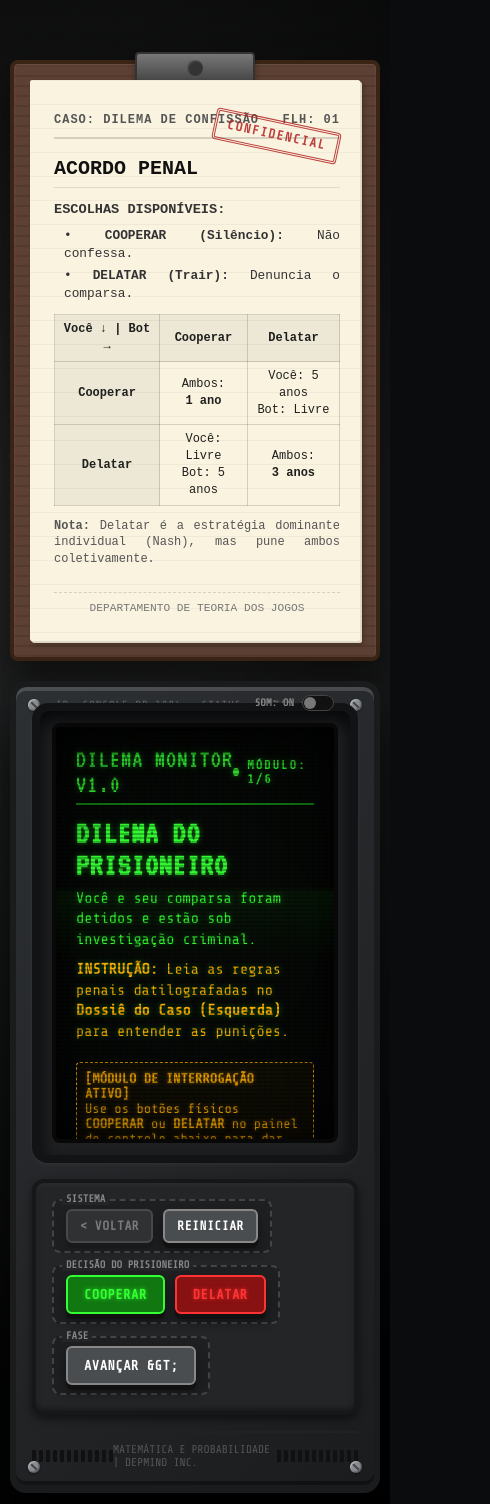
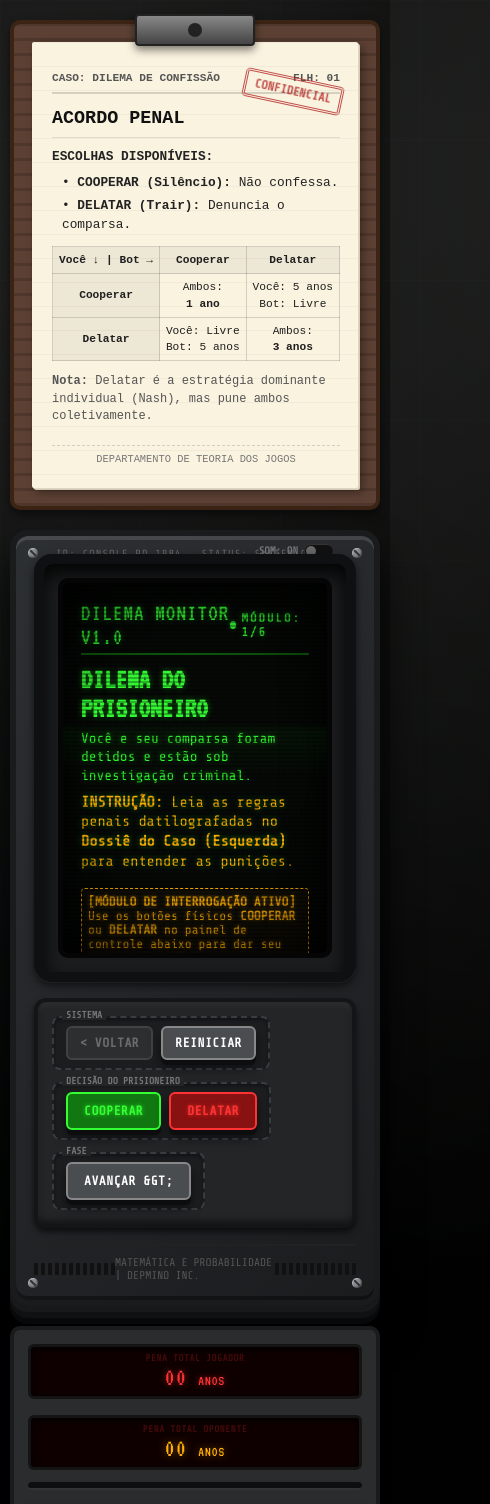
Before and after one commit to vinisebold/prisoners-dilemma, a React (Vite) app: page / in a window 390 px wide. Shown: the top 1504 px of the page, 490 px wide, since content can reach past the window. Built offline with nearby package versions, Linux system fonts and the light colour scheme.

Commit message:
style: update CSS for 3D perspective and improve layout responsiveness

```diff
--- a/src/index.css
+++ b/src/index.css
@@ -1,4 +1,4 @@
-/* Estilo Temático Completo: A Mesa do Investigador (Cenário Interativo) */
+/* Estilo Temático Completo: A Mesa do Investigador 3D POV */
 
 :root {
   /* Cores CRT e Gabinete */
@@ -21,7 +21,7 @@
   --clipboard-wood: #5c4033;
   --paper-cream: #faf3e0;
   --paper-ink: #1f1f1e;
-  --paper-stamp: #b22222; /* Vermelho carimbo */
+  --paper-stamp: #b22222;
 
   /* Fontes */
   --font-display: 'VT323', monospace;
@@ -38,36 +38,34 @@
 
 /* Cenário de Fundo: Cela / Sala de Interrogatório */
 body {
-  background-color: #0b0c0e;
-  /* Textura de Bloco de Concreto e Sombra */
+  background-color: #050607;
+  /* Textura de Parede de Bloco de Concreto Escura */
   background-image:
-    /* Sombra Geral e Iluminação Focada */
-    radial-gradient(circle at 50% 30%, rgba(255, 255, 230, 0.08) 0%, rgba(0, 0, 0, 0.85) 60%),
-    /* Textura de Paredes de Tijolos de Concreto */
+    radial-gradient(circle at 50% 10%, rgba(255, 255, 220, 0.08) 0%, rgba(0, 0, 0, 0.95) 70%),
     linear-gradient(90deg, rgba(255,255,255,0.01) 1px, transparent 1px),
     linear-gradient(rgba(255,255,255,0.01) 1px, transparent 1px),
-    linear-gradient(90deg, #18191c 0%, #0c0d0f 100%);
-  background-size: 100% 100%, 120px 120px, 120px 120px, 100% 100%;
+    linear-gradient(90deg, #101113 0%, #050607 100%);
+  background-size: 100% 100%, 140px 140px, 140px 140px, 100% 100%;
   color: var(--crt-green);
   font-family: var(--font-mono);
   min-height: 100vh;
   display: flex;
   flex-direction: column;
   align-items: center;
-  justify-content: flex-start;
-  padding: 40px 20px;
-  overflow-x: hidden;
+  justify-content: center;
+  padding: 20px;
+  overflow: hidden;
   position: relative;
 }
 
-/* Lâmpada Pendurada Interativa */
+/* Lâmpada Pendurada */
 .hanging-lamp {
   position: absolute;
   top: 0;
   left: 50%;
   width: 2px;
-  height: 120px;
-  background: #222;
+  height: 100px;
+  background: #111;
   transform-origin: top center;
   animation: lamp-swing 8s ease-in-out infinite;
   z-index: 100;
@@ -78,117 +76,153 @@
   position: absolute;
   bottom: -20px;
   left: -19px;
-  width: 40px;
-  height: 25px;
-  background: radial-gradient(circle at 50% 30%, #444 30%, #111 80%);
+  width: 38px;
+  height: 22px;
+  background: radial-gradient(circle at 50% 30%, #333 30%, #050505 80%);
   border-radius: 50% 50% 0 0;
   box-shadow:
-    0 10px 30px rgba(255, 255, 200, 0.2),
-    0 2px 4px rgba(0,0,0,0.8);
+    0 15px 30px rgba(255, 255, 200, 0.15),
+    0 4px 6px rgba(0,0,0,0.9);
 }
 .hanging-lamp-light {
   position: absolute;
-  bottom: -280px;
-  left: -200px;
-  width: 400px;
-  height: 300px;
-  background: radial-gradient(ellipse at 50% 0%, rgba(255, 255, 210, 0.08) 0%, rgba(255, 255, 210, 0) 70%);
+  bottom: -320px;
+  left: -250px;
+  width: 500px;
+  height: 350px;
+  background: radial-gradient(ellipse at 50% 0%, rgba(255, 255, 210, 0.09) 0%, rgba(255, 255, 210, 0) 70%);
   clip-path: polygon(45% 0%, 55% 0%, 100% 100%, 0% 100%);
   pointer-events: none;
   animation: light-flicker 5s infinite;
 }
 
-/* Layout da Mesa do Investigador */
+/* A MESA EM PERSPECTIVA 3D */
 .investigator-table {
   display: flex;
   flex-direction: row;
   justify-content: center;
-  align-items: flex-start;
-  gap: 24px;
+  align-items: flex-end;
+  gap: 20px;
   width: 100%;
   max-width: 1200px;
-  margin-top: 40px;
   z-index: 10;
+
+  /* Ativa 3D global na mesa */
+  perspective: 1200px;
+  transform-style: preserve-3d;
+  padding-bottom: 40px;
 }
 
-/* Colunas da Mesa */
-.table-left {
-  flex: 0 1 360px;
-  position: sticky;
-  top: 20px;
-}
-.table-center {
-  flex: 1 1 540px;
-  max-width: 680px;
-}
-.table-right {
-  flex: 0 1 260px;
-  position: sticky;
-  top: 20px;
+/* Base da Mesa de Madeira da Prisão */
+.investigator-table::before {
+  content: '';
+  position: absolute;
+  bottom: -200px;
+  left: -100px;
+  right: -100px;
+  height: 600px;
+  background: linear-gradient(to bottom, #1e1510 0%, #100b08 100%);
+  background-image:
+    linear-gradient(to bottom, rgba(0,0,0,0.5) 0%, transparent 10%),
+    repeating-linear-gradient(90deg, rgba(0,0,0,0.05) 0px, rgba(0,0,0,0.05) 4px, transparent 4px, transparent 40px);
+  border: 8px solid #0f0b08;
+  border-top: 12px solid #2d1e16;
+  border-radius: 20px;
+  transform: rotateX(55deg);
+  transform-origin: bottom center;
+  box-shadow:
+    inset 0 10px 30px rgba(255,255,255,0.05),
+    0 40px 80px rgba(0,0,0,0.9);
+  z-index: -1;
+  pointer-events: none;
 }
 
-/* 1. DISPOSITIVO: Prancheta de Papel (Clipboard Dossier) */
+/* Colunas (Dispositivos dispostos na mesa inclinada) */
+.table-left {
+  flex: 0 1 340px;
+  transform: rotateY(18deg) rotateX(15deg) rotateZ(-3deg) translateZ(10px);
+  transform-style: preserve-3d;
+}
+
+.table-center {
+  flex: 1 1 500px;
+  max-width: 600px;
+  /* Ergue o monitor ligeiramente para frente, perpendicular à mesa */
+  transform: rotateX(8deg) translateZ(20px);
+  transform-style: preserve-3d;
+}
+
+.table-right {
+  flex: 0 1 240px;
+  transform: rotateY(-18deg) rotateX(15deg) rotateZ(3deg) translateZ(10px);
+  transform-style: preserve-3d;
+}
+
+/* 1. DISPOSITIVO: Prancheta 3D */
 .paper-clipboard {
   background: var(--clipboard-wood);
-  background-image: repeating-linear-gradient(0deg, rgba(0,0,0,0.1) 0px, rgba(0,0,0,0.1) 2px, transparent 2px, transparent 10px);
+  background-image: repeating-linear-gradient(0deg, rgba(0,0,0,0.15) 0px, rgba(0,0,0,0.15) 3px, transparent 3px, transparent 15px);
   border: 4px solid #3c2415;
-  border-radius: 8px;
-  padding: 16px;
+  border-radius: 10px;
+  padding: 18px;
+  /* Extrusão 3D lateral da prancheta */
   box-shadow:
-    0 20px 40px rgba(0,0,0,0.6),
-    inset 0 1px 3px rgba(255,255,255,0.1);
+    0 4px 0 #28180e,
+    0 8px 0 #180f09,
+    0 15px 30px rgba(0,0,0,0.85);
   position: relative;
   min-height: 480px;
+  transform-style: preserve-3d;
 }
 .clipboard-clip {
   width: 120px;
   height: 32px;
-  background: linear-gradient(to bottom, #777 0%, #444 100%);
-  border: 2px solid #333;
+  background: linear-gradient(to bottom, #888 0%, #444 100%);
+  border: 2px solid #222;
   border-radius: 4px;
   position: absolute;
-  top: -12px;
+  top: -10px;
   left: 50%;
-  transform: translateX(-50%);
-  box-shadow: 0 4px 6px rgba(0,0,0,0.3);
+  transform: translateX(-50%) translateZ(12px);
+  box-shadow: 0 4px 8px rgba(0,0,0,0.5);
   display: flex;
   justify-content: center;
   align-items: center;
 }
 .clipboard-clip::after {
   content: '';
-  width: 16px;
-  height: 16px;
-  background: #333;
+  width: 14px;
+  height: 14px;
+  background: #222;
   border-radius: 50%;
-  box-shadow: inset 1px 1px 2px rgba(255,255,255,0.2);
 }
 
 .paper-sheet {
   background-color: var(--paper-cream);
-  background-image: linear-gradient(rgba(0, 0, 0, 0.04) 1px, transparent 1px);
+  background-image: linear-gradient(rgba(0, 0, 0, 0.035) 1px, transparent 1px);
   background-size: 100% 24px;
   color: var(--paper-ink);
   font-family: var(--font-typewriter);
-  padding: 32px 20px 24px 24px;
+  padding: 28px 18px 20px 20px;
   border-radius: 2px;
+  /* Papel empilhado 3D */
   box-shadow:
-    1px 1px 0 #e4dcc7,
-    2px 2px 0 #ded6c0,
-    3px 3px 5px rgba(0,0,0,0.3);
-  min-height: 440px;
+    1px 1px 0 #ded6c0,
+    2px 2px 0 #d2cbb5,
+    4px 4px 10px rgba(0,0,0,0.4);
+  min-height: 430px;
   position: relative;
-  line-height: 1.4;
+  line-height: 1.45;
+  transform: translateZ(5px);
 }
 
 .paper-sheet-header {
   border-bottom: 2px solid rgba(0, 0, 0, 0.15);
-  margin-bottom: 16px;
-  padding-bottom: 8px;
-  font-size: 0.75rem;
+  margin-bottom: 12px;
+  padding-bottom: 6px;
+  font-size: 0.7rem;
   font-weight: bold;
   text-transform: uppercase;
-  letter-spacing: 1px;
   color: #555;
   display: flex;
   justify-content: space-between;
@@ -196,24 +230,22 @@
 
 .paper-stamp {
   position: absolute;
-  top: 40px;
-  right: 20px;
+  top: 35px;
+  right: 15px;
   border: 3px double var(--paper-stamp);
   color: var(--paper-stamp);
   font-family: var(--font-mono);
   font-weight: bold;
-  font-size: 0.8rem;
-  padding: 4px 10px;
-  transform: rotate(12deg);
-  opacity: 0.85;
-  letter-spacing: 1.5px;
+  font-size: 0.75rem;
+  padding: 3px 8px;
+  transform: rotate(12deg) translateZ(10px);
+  opacity: 0.8;
   border-radius: 4px;
-  pointer-events: none;
 }
 
 .paper-h2 {
-  font-size: 1.25rem;
-  margin-bottom: 12px;
+  font-size: 1.15rem;
+  margin-bottom: 10px;
   color: #111;
   text-transform: uppercase;
   border-bottom: 1px solid rgba(0, 0, 0, 0.1);
@@ -221,21 +253,20 @@
 }
 
 .paper-p {
-  font-size: 0.85rem;
-  margin-bottom: 12px;
-  color: #333;
-  text-align: justify;
+  font-size: 0.8rem;
+  margin-bottom: 10px;
+  color: #222;
 }
 
 .paper-payoff-table {
   width: 100%;
   border-collapse: collapse;
-  margin: 12px 0;
-  font-size: 0.75rem;
+  margin: 10px 0;
+  font-size: 0.7rem;
 }
 .paper-payoff-table th, .paper-payoff-table td {
   border: 1px solid rgba(0,0,0,0.15);
-  padding: 6px;
+  padding: 5px;
   text-align: center;
 }
 .paper-payoff-table th {
@@ -243,49 +274,49 @@
 }
 
 .paper-footer {
-  margin-top: 24px;
-  font-size: 0.7rem;
+  margin-top: 20px;
+  font-size: 0.65rem;
   color: #777;
   border-top: 1px dashed rgba(0,0,0,0.15);
-  padding-top: 8px;
+  padding-top: 6px;
   text-align: center;
 }
 
-/* 2. DISPOSITIVO: Monitor CRT Central (Gabinete) */
+/* 2. DISPOSITIVO: Gabinete do Monitor CRT 3D */
 .terminal-cabinet {
   background: linear-gradient(135deg, var(--panel-bg) 0%, var(--panel-bg-dark) 100%);
   border: 6px solid #1a1b1d;
-  border-radius: 16px;
+  border-radius: 18px;
+  /* Extrusão lateral 3D espessa para parecer uma caixa pesada */
   box-shadow:
-    0 30px 60px rgba(0, 0, 0, 0.85),
-    inset 0 4px 0 rgba(255, 255, 255, 0.15),
+    0 6px 0 #18191b,
+    0 12px 0 #101112,
+    0 18px 0 #08090a,
+    0 25px 40px rgba(0, 0, 0, 0.85),
+    inset 0 4px 0 rgba(255, 255, 255, 0.12),
     inset 0 -4px 0 rgba(0, 0, 0, 0.4);
-  padding: 16px;
+  padding: 18px;
   width: 100%;
   position: relative;
-  border-bottom-width: 8px;
+  transform-style: preserve-3d;
 }
 
-/* Parafusos de Hardware */
 .screw {
   position: absolute;
-  width: 12px;
-  height: 12px;
+  width: 10px;
+  height: 10px;
   background: var(--metal-screw);
   border-radius: 50%;
   box-shadow:
     inset 1px 1px 1px rgba(255,255,255,0.4),
-    inset -1px -1px 2px rgba(0,0,0,0.5),
-    0 1px 2px rgba(0,0,0,0.4);
+    inset -1px -1px 2px rgba(0,0,0,0.5);
+  transform: translateZ(5px);
 }
 .screw::after {
   content: '';
   position: absolute;
-  top: 5px;
-  left: 2px;
-  width: 8px;
-  height: 2px;
-  background: #444;
+  top: 4px; left: 1px; width: 8px; height: 2px;
+  background: #333;
   transform: rotate(45deg);
 }
 .screw.tl { top: 12px; left: 12px; }
@@ -294,28 +325,33 @@
 .screw.br { bottom: 12px; right: 12px; }
 
 .monitor-bezel {
-  background: #1e2022;
-  border: 8px solid #121314;
-  border-radius: 16px;
-  padding: 12px;
+  background: #1c1d1f;
+  border: 10px solid #0f1011;
+  border-radius: 18px;
+  padding: 14px;
+  /* Chanfro 3D interno e externo */
   box-shadow:
-    inset 0 10px 20px rgba(0,0,0,0.8),
-    0 2px 4px rgba(255,255,255,0.05);
+    inset 0 10px 20px rgba(0,0,0,0.9),
+    0 4px 8px rgba(0,0,0,0.6),
+    0 1px 0 rgba(255,255,255,0.1);
   margin-bottom: 16px;
   position: relative;
-  overflow: hidden;
+  transform: translateZ(10px);
+  transform-style: preserve-3d;
 }
 
 .crt-screen-container {
   background-color: var(--crt-bg);
   position: relative;
   overflow: hidden;
-  border-radius: 8px;
-  border: 4px solid #080808;
-  height: 420px;
+  border-radius: 10px;
+  border: 5px solid #050505;
+  height: 380px;
   display: flex;
   flex-direction: column;
-  box-shadow: inset 0 0 40px rgba(0, 0, 0, 0.95);
+  box-shadow: inset 0 0 40px rgba(0, 0, 0, 0.98);
+  /* Dá uma leve curvatura no plano da tela */
+  transform: translateZ(5px);
 }
 
 .crt-effects {
@@ -331,7 +367,7 @@
   display: block;
   position: absolute;
   top: 0; left: 0; bottom: 0; right: 0;
-  background: radial-gradient(circle at 50% 50%, rgba(18, 16, 16, 0) 50%, rgba(0, 0, 0, 0.4) 100%);
+  background: radial-gradient(circle at 50% 50%, rgba(18, 16, 16, 0) 50%, rgba(0, 0, 0, 0.55) 100%);
   z-index: 12;
 }
 .crt-effects::after {
@@ -339,7 +375,7 @@
   display: block;
   position: absolute;
   top: 0; left: 0; bottom: 0; right: 0;
-  background: linear-gradient(rgba(18, 16, 16, 0) 50%, rgba(0, 0, 0, 0.25) 50%), linear-gradient(90deg, rgba(255, 0, 0, 0.04), rgba(0, 255, 0, 0.02), rgba(0, 0, 255, 0.04));
+  background: linear-gradient(rgba(18, 16, 16, 0) 50%, rgba(0, 0, 0, 0.28) 50%), linear-gradient(90deg, rgba(255, 0, 0, 0.04), rgba(0, 255, 0, 0.02), rgba(0, 0, 255, 0.04));
   background-size: 100% 4px, 6px 100%;
   z-index: 11;
   animation: crt-flicker 0.15s infinite;
@@ -347,8 +383,8 @@
 
 .crt-scanline-bar {
   position: absolute;
-  top: 0; left: 0; width: 100%; height: 80px;
-  background: linear-gradient(to bottom, rgba(51, 255, 51, 0) 0%, rgba(51, 255, 51, 0.06) 10%, rgba(51, 255, 51, 0) 100%);
+  top: 0; left: 0; width: 100%; height: 60px;
+  background: linear-gradient(to bottom, rgba(51, 255, 51, 0) 0%, rgba(51, 255, 51, 0.05) 15%, rgba(51, 255, 51, 0) 100%);
   animation: scanline-move 12s linear infinite;
   z-index: 9;
   pointer-events: none;
@@ -358,7 +394,7 @@
   flex: 1;
   display: flex;
   flex-direction: column;
-  padding: 20px;
+  padding: 18px;
   overflow-y: auto;
   position: relative;
   z-index: 2;
@@ -367,98 +403,100 @@
 
 .crt-header {
   border-bottom: 2px solid var(--crt-green-dim);
-  padding-bottom: 6px;
-  margin-bottom: 12px;
+  padding-bottom: 4px;
+  margin-bottom: 10px;
   display: flex;
   justify-content: space-between;
   align-items: center;
-  font-size: 0.8rem;
+  font-size: 0.75rem;
   letter-spacing: 1px;
 }
 .crt-title {
   font-family: var(--font-display);
-  font-size: 1.6rem;
+  font-size: 1.5rem;
   color: var(--crt-green);
   text-transform: uppercase;
 }
 .crt-status-indicator {
   display: flex;
   align-items: center;
-  gap: 8px;
+  gap: 6px;
 }
 
 /* Elementos de Texto do Computador */
 h1.retro-h1 {
   font-family: var(--font-display);
-  font-size: 2rem;
-  margin-bottom: 8px;
+  font-size: 1.8rem;
+  margin-bottom: 6px;
   text-transform: uppercase;
-  letter-spacing: 1px;
 }
 h2.retro-h2 {
   font-family: var(--font-display);
-  font-size: 1.4rem;
-  margin-bottom: 6px;
+  font-size: 1.3rem;
+  margin-bottom: 4px;
   color: var(--crt-amber);
   text-shadow: 0 0 6px var(--crt-amber-glow);
 }
 p.retro-p {
-  font-size: 0.95rem;
-  line-height: 1.35;
-  margin-bottom: 10px;
+  font-size: 0.9rem;
+  line-height: 1.3;
+  margin-bottom: 8px;
   color: #aaccbb;
 }
 .crt-alert {
   border: 1px solid var(--crt-amber);
   background: rgba(255, 176, 0, 0.05);
   color: var(--crt-amber);
-  padding: 8px;
-  margin: 10px 0;
+  padding: 6px;
+  margin: 8px 0;
   border-radius: 4px;
-  font-size: 0.85rem;
+  font-size: 0.8rem;
   text-shadow: 0 0 4px var(--crt-amber-glow);
 }
 
-/* Painel de Botões Físicos */
+/* Painel de Controle e Teclado 3D */
 .control-panel {
   background: #232527;
-  border: 4px solid #161718;
+  border: 4px solid #141516;
   border-radius: 12px;
-  padding: 16px;
+  padding: 14px;
+  /* Angulação 3D no painel de botões para parecer inclinado para a frente */
   box-shadow:
-    inset 0 2px 5px rgba(255,255,255,0.05),
-    inset 0 -2px 5px rgba(0,0,0,0.4),
-    0 4px 8px rgba(0,0,0,0.5);
+    inset 0 3px 6px rgba(255,255,255,0.06),
+    inset 0 -3px 6px rgba(0,0,0,0.5),
+    0 4px 6px rgba(0,0,0,0.6);
   display: flex;
   justify-content: space-between;
   align-items: center;
   flex-wrap: wrap;
   gap: 12px;
+  transform: translateZ(15px);
+  transform-style: preserve-3d;
 }
 
 .panel-group {
-  border: 2px dashed #444;
+  border: 2px dashed #3a3d40;
   border-radius: 8px;
   padding: 8px 12px;
   position: relative;
   display: flex;
   align-items: center;
-  gap: 10px;
-  background: rgba(0, 0, 0, 0.15);
+  gap: 8px;
+  background: rgba(0, 0, 0, 0.2);
+  box-shadow: inset 0 2px 4px rgba(0,0,0,0.4);
 }
 .panel-group-label {
   position: absolute;
-  top: -8px;
-  left: 8px;
+  top: -8px; left: 8px;
   background: #232527;
   padding: 0 4px;
-  font-size: 0.65rem;
-  color: #888;
+  font-size: 0.6rem;
+  color: #777;
   text-transform: uppercase;
   font-weight: bold;
 }
 
-/* Botões do Console */
+/* Botões do Console Elevados */
 .retro-btn {
   font-family: var(--font-mono);
   font-weight: bold;
@@ -467,24 +505,28 @@
   border-radius: 6px;
   cursor: pointer;
   border: none;
-  font-size: 0.85rem;
+  font-size: 0.8rem;
   letter-spacing: 0.5px;
   position: relative;
+  /* Extrusão 3D profunda dos botões mecânicos */
+  transform: translateZ(6px);
   transition: all 0.08s ease;
   box-shadow:
-    0 5px 0 #111,
-    0 8px 12px rgba(0,0,0,0.4);
+    0 5px 0 #0d0d0f,
+    0 8px 12px rgba(0,0,0,0.5);
 }
 .retro-btn:active:not(:disabled) {
-  transform: translateY(3px);
+  transform: translateZ(2px) translateY(3px);
   box-shadow:
-    0 2px 0 #111,
-    0 3px 6px rgba(0,0,0,0.4);
+    0 2px 0 #0d0d0f,
+    0 3px 6px rgba(0,0,0,0.5);
 }
 .retro-btn:disabled {
-  opacity: 0.4;
+  opacity: 0.35;
   cursor: not-allowed;
   filter: grayscale(1);
+  transform: translateZ(0);
+  box-shadow: none;
 }
 
 .btn-cooperate {
@@ -512,17 +554,17 @@
   animation: pulse-border 1.5s infinite;
 }
 
-/* Seletor do Sistema */
+/* Seletor */
 .retro-select {
-  background: #121314;
+  background: #101112;
   color: var(--crt-green);
   border: 2px solid var(--crt-green-dim);
   font-family: var(--font-mono);
-  padding: 6px 10px;
+  padding: 5px 8px;
   border-radius: 4px;
   outline: none;
   cursor: pointer;
-  font-size: 0.8rem;
+  font-size: 0.75rem;
 }
 
 /* Slider de Ruído */
@@ -532,27 +574,27 @@
   gap: 2px;
 }
 .retro-slider-label {
-  font-size: 0.7rem;
-  color: #999;
+  font-size: 0.65rem;
+  color: #888;
   display: flex;
   justify-content: space-between;
 }
 .retro-slider {
   -webkit-appearance: none;
-  width: 130px;
+  width: 120px;
   height: 6px;
-  background: #121314;
-  border: 1px solid #444;
+  background: #101112;
+  border: 1px solid #3c3d40;
   border-radius: 3px;
   outline: none;
 }
 .retro-slider::-webkit-slider-thumb {
   -webkit-appearance: none;
   appearance: none;
-  width: 12px;
-  height: 20px;
-  background: #666;
-  border: 1px solid #999;
+  width: 10px;
+  height: 18px;
+  background: #555;
+  border: 1px solid #888;
   border-radius: 2px;
   box-shadow: inset 1px 1px 0 rgba(255,255,255,0.3), 0 2px 4px rgba(0,0,0,0.5);
   cursor: pointer;
@@ -562,28 +604,25 @@
 .mute-switch {
   display: flex;
   align-items: center;
-  gap: 8px;
+  gap: 6px;
   cursor: pointer;
-  font-size: 0.75rem;
-  color: #888;
-  text-transform: uppercase;
+  font-size: 0.7rem;
+  color: #777;
 }
 .mute-switch-icon {
-  width: 32px;
-  height: 16px;
+  width: 30px;
+  height: 14px;
   background: #111;
-  border-radius: 8px;
+  border-radius: 7px;
   position: relative;
-  border: 1px solid #444;
+  border: 1px solid #333;
 }
 .mute-switch-icon::after {
   content: '';
   position: absolute;
-  top: 1px;
-  left: 1px;
-  width: 12px;
-  height: 12px;
-  background: #777;
+  top: 1px; left: 1px;
+  width: 10px; height: 10px;
+  background: #666;
   border-radius: 50%;
   transition: all 0.2s ease;
 }
@@ -593,61 +632,56 @@
   box-shadow: 0 0 4px var(--crt-red-glow);
 }
 
-/* LEDs de Hardware */
+/* LEDs */
 .led {
   width: 8px;
   height: 8px;
   border-radius: 50%;
-  background-color: #330000;
+  background-color: #220000;
   box-shadow: inset 1px 1px 2px rgba(0,0,0,0.8);
   display: inline-block;
 }
-.led.green.on {
-  background-color: var(--crt-green);
-  box-shadow: 0 0 6px var(--crt-green-glow);
-}
-.led.amber.on {
-  background-color: var(--crt-amber);
-  box-shadow: 0 0 6px var(--crt-amber-glow);
-}
-.led.red.on {
-  background-color: var(--crt-red);
-  box-shadow: 0 0 6px var(--crt-red-glow);
-}
+.led.green.on { background-color: var(--crt-green); box-shadow: 0 0 5px var(--crt-green-glow); }
+.led.amber.on { background-color: var(--crt-amber); box-shadow: 0 0 5px var(--crt-amber-glow); }
+.led.red.on { background-color: var(--crt-red); box-shadow: 0 0 5px var(--crt-red-glow); }
 
-/* 3. DISPOSITIVO: Impressor de Tickets (Ticket Printer) */
+/* 3. DISPOSITIVO: Impressora de Tickets 3D */
 .ticket-printer {
   background: #2a2c2e;
   border: 4px solid #1a1b1c;
-  border-radius: 8px;
+  border-radius: 10px;
+  /* Extrusão lateral 3D */
   box-shadow:
-    0 15px 30px rgba(0,0,0,0.6),
+    0 4px 0 #18191a,
+    0 8px 0 #0d0e0f,
+    0 15px 30px rgba(0,0,0,0.8),
     inset 0 1px 2px rgba(255,255,255,0.1);
   padding: 14px;
   display: flex;
   flex-direction: column;
   gap: 12px;
   min-height: 480px;
+  transform-style: preserve-3d;
 }
 .printer-mouth {
   height: 8px;
-  background: #0f1011;
+  background: #0d0e0f;
   border-radius: 4px;
-  border-bottom: 2px solid #444;
+  border-bottom: 2px solid #333;
   position: relative;
   margin-bottom: 4px;
 }
 
-/* Papel Térmico */
+/* Papel Térmico Inclinado */
 .ticket-paper {
   background: #fdfdfd;
   color: #111;
   font-family: var(--font-mono);
-  font-size: 0.75rem;
-  padding: 16px 10px;
+  font-size: 0.72rem;
+  padding: 14px 8px;
   box-shadow:
-    0 10px 20px rgba(0,0,0,0.3),
-    inset 0 0 10px rgba(0,0,0,0.05);
+    0 6px 12px rgba(0,0,0,0.3),
+    inset 0 0 8px rgba(0,0,0,0.05);
   border-left: 1px dashed #ccc;
   border-right: 1px dashed #ccc;
   border-bottom: 4px dashed #999;
@@ -657,6 +691,7 @@
   display: flex;
   flex-direction: column;
   scrollbar-width: none;
+  transform: translateZ(5px);
 }
 .ticket-paper::-webkit-scrollbar {
   display: none;
@@ -672,39 +707,40 @@
   text-align: center;
   font-weight: bold;
   border-bottom: 2px solid #333;
-  margin-bottom: 10px;
-  padding-bottom: 4px;
+  margin-bottom: 8px;
+  padding-bottom: 3px;
   text-transform: uppercase;
 }
 
-/* Displays de 7 Segmentos */
+/* displays digitais */
 .scoreboard-digital {
-  background: #110000;
-  border: 3px solid #1a1a1a;
+  background: #0f0000;
+  border: 3px solid #141414;
   border-radius: 6px;
-  padding: 8px;
+  padding: 6px;
   display: flex;
   flex-direction: column;
   align-items: center;
-  gap: 4px;
-  box-shadow: inset 0 2px 10px rgba(0,0,0,0.9);
+  gap: 2px;
+  box-shadow: inset 0 2px 8px rgba(0,0,0,0.9);
+  transform: translateZ(8px);
 }
 .scoreboard-label {
-  font-size: 0.6rem;
-  color: #551111;
+  font-size: 0.58rem;
+  color: #440a0a;
   text-transform: uppercase;
   font-weight: bold;
-  letter-spacing: 1px;
+  letter-spacing: 0.5px;
 }
 .seven-segment {
   font-family: var(--font-display);
-  font-size: 1.8rem;
+  font-size: 1.6rem;
   color: var(--crt-red);
-  text-shadow: 0 0 8px var(--crt-red-glow);
-  letter-spacing: 2px;
+  text-shadow: 0 0 6px var(--crt-red-glow);
+  letter-spacing: 1px;
 }
 
-/* População Evolutiva Grid */
+/* População Grid */
 .population-grid {
   display: flex;
   flex-wrap: wrap;
@@ -722,15 +758,16 @@
   justify-content: center;
   font-size: 0.8rem;
   font-weight: bold;
+  box-shadow: inset 0 1px 3px rgba(0,0,0,0.3);
 }
-.agent-node.cooperator { background-color: rgba(51, 255, 51, 0.2); color: var(--crt-green); border-color: var(--crt-green); }
-.agent-node.cheater { background-color: rgba(255, 51, 51, 0.2); color: var(--crt-red); border-color: var(--crt-red); }
-.agent-node.copycat { background-color: rgba(255, 176, 0, 0.2); color: var(--crt-amber); border-color: var(--crt-amber); }
-.agent-node.grudger { background-color: rgba(0, 180, 255, 0.2); color: #00b4ff; border-color: #00b4ff; }
-.agent-node.copykitten { background-color: rgba(255, 240, 50, 0.2); color: #fff032; border-color: #fff032; }
+.agent-node.cooperator { background-color: rgba(51, 255, 51, 0.25); color: var(--crt-green); border-color: var(--crt-green); }
+.agent-node.cheater { background-color: rgba(255, 51, 51, 0.25); color: var(--crt-red); border-color: var(--crt-red); }
+.agent-node.copycat { background-color: rgba(255, 176, 0, 0.25); color: var(--crt-amber); border-color: var(--crt-amber); }
+.agent-node.grudger { background-color: rgba(0, 180, 255, 0.25); color: #00b4ff; border-color: #00b4ff; }
+.agent-node.copykitten { background-color: rgba(255, 240, 50, 0.25); color: #fff032; border-color: #fff032; }
 
 .stat-box {
-  background: rgba(0,0,0,0.3);
+  background: rgba(0,0,0,0.35);
   padding: 6px;
   border: 1px solid rgba(51,255,51,0.1);
   border-radius: 4px;
@@ -742,7 +779,7 @@
   font-weight: bold;
 }
 
-/* Animações e Flicker */
+/* Animações */
 @keyframes crt-flicker {
   0% { opacity: 0.99; }
   50% { opacity: 1; }
@@ -750,45 +787,48 @@
 }
 @keyframes scanline-move {
   0% { transform: translateY(-80px); }
-  100% { transform: translateY(420px); }
+  100% { transform: translateY(380px); }
 }
 @keyframes pulse-border {
   0% { border-color: rgba(255, 176, 0, 0.5); }
-  50% { border-color: rgba(255, 176, 0, 1); box-shadow: 0 0 10px rgba(255, 176, 0, 0.3), 0 5px 0 #111; }
+  50% { border-color: rgba(255, 176, 0, 1); box-shadow: 0 0 10px rgba(255, 176, 0, 0.3), 0 5px 0 #0d0d0f; }
   100% { border-color: rgba(255, 176, 0, 0.5); }
 }
 @keyframes lamp-swing {
-  0%, 100% { transform: rotate(1.5deg) translateX(-50%); }
-  50% { transform: rotate(-1.5deg) translateX(-50%); }
+  0%, 100% { transform: rotate(1deg) translateX(-50%); }
+  50% { transform: rotate(-1deg) translateX(-50%); }
 }
 @keyframes light-flicker {
   0%, 100% { opacity: 1; }
-  5% { opacity: 0.95; }
+  5% { opacity: 0.96; }
   6% { opacity: 1; }
   23% { opacity: 1; }
-  24% { opacity: 0.88; }
+  24% { opacity: 0.9; }
   26% { opacity: 1; }
   78% { opacity: 1; }
-  79% { opacity: 0.92; }
+  79% { opacity: 0.94; }
   80% { opacity: 1; }
 }
 
-/* Adaptabilidade */
+/* Responsividade Adaptada */
 @media (max-width: 1024px) {
   .investigator-table {
     flex-direction: column;
     align-items: center;
     gap: 20px;
     padding-top: 10px;
+    perspective: none;
+    transform-style: flat;
   }
   .table-left, .table-center, .table-right {
     width: 100%;
     max-width: 600px;
     position: static;
+    transform: none !important;
   }
-  .paper-clipboard { min-height: auto; }
-  .ticket-printer { min-height: auto; }
+  .paper-clipboard { min-height: auto; box-shadow: 0 4px 10px rgba(0,0,0,0.5); }
+  .ticket-printer { min-height: auto; box-shadow: 0 4px 10px rgba(0,0,0,0.5); }
   .ticket-paper { max-height: 200px; }
-  body { padding: 10px; }
+  body { padding: 10px; overflow-y: auto; }
   .hanging-lamp { display: none; }
 }
```
